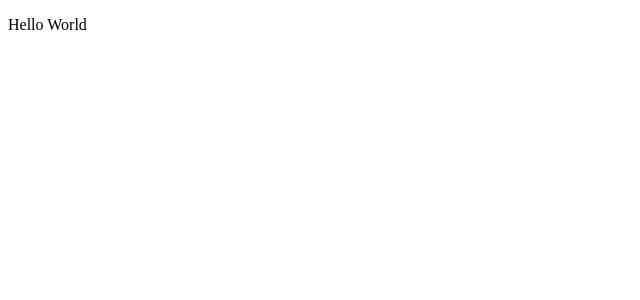
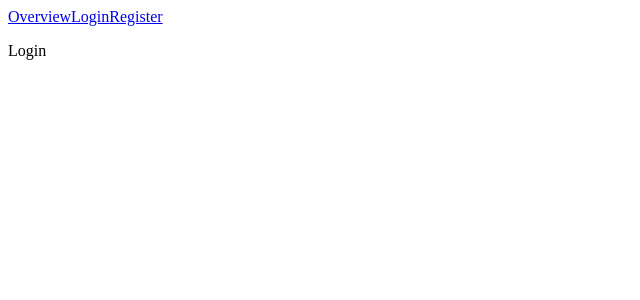
Before and after one commit to robertsauter/hack-eval, a React (Vite) app: page /login in a window 1280 px wide. Shown: the top 300 px of the page, without its empty margins (0-640 px from the left). Built offline with nearby package versions, Linux system fonts and the light colour scheme.

Commit message:
add basic routing

```diff
--- a/package.json
+++ b/package.json
@@ -11,7 +11,8 @@
   },
   "dependencies": {
     "react": "^18.2.0",
-    "react-dom": "^18.2.0"
+    "react-dom": "^18.2.0",
+    "react-router-dom": "^6.18.0"
   },
   "devDependencies": {
     "@types/react": "^18.2.15",
--- a/src/App.tsx
+++ b/src/App.tsx
@@ -1,9 +1,13 @@
 import './App.css';
+import { Outlet, Link } from 'react-router-dom'
 
 export default function App() {
   return (
     <>
-      <p>Hello World</p>
+        <Link to={'overview'}>Overview</Link>
+        <Link to={'login'}>Login</Link>
+        <Link to={'register'}>Register</Link>
+        <Outlet />
     </>
   );
 }
--- a/src/main.tsx
+++ b/src/main.tsx
@@ -1,10 +1,35 @@
 import React from 'react';
 import ReactDOM from 'react-dom/client';
+import './index.css';
+import { createBrowserRouter, RouterProvider } from 'react-router-dom';
+import Login from './pages/Login/Login.tsx';
+import Overview from './pages/Overview/Overview.tsx';
+import Register from './pages/Register/Register.tsx';
 import App from './App.tsx';
-import './index.css';
+
+const router = createBrowserRouter([
+  {
+    path: '/',
+    element: <App />,
+    children: [
+      {
+        path: '/overview',
+        element: <Overview />
+      },
+      {
+        path: '/login',
+        element: <Login />
+      },
+      {
+        path: '/register',
+        element: <Register />
+      }
+    ]
+  }
+]);
 
 ReactDOM.createRoot(document.getElementById('root')!).render(
   <React.StrictMode>
-    <App />
+    <RouterProvider router={router} />
   </React.StrictMode>,
 );
--- /dev/null
+++ b/src/pages/Login/Login.tsx
@@ -0,0 +1,7 @@
+import './Login.css';
+
+export default function Login() {
+    return (
+        <p>Login</p>
+    );
+}
--- /dev/null
+++ b/src/pages/Overview/Overview.tsx
@@ -0,0 +1,7 @@
+import './Overview.css';
+
+export default function Overview() {
+    return (
+        <p>Overview page</p>
+    );
+}
--- /dev/null
+++ b/src/pages/Register/Register.tsx
@@ -0,0 +1,7 @@
+import './Register.css';
+
+export default function Register() {
+    return (
+        <p>Register</p>
+    );
+}
```
Also changed, not shown: src/pages/Login/Login.css (added), src/pages/Overview/Overview.css (added), src/pages/Register/Register.css (added), 1 other file (tests, documents, lock files or other folders).
